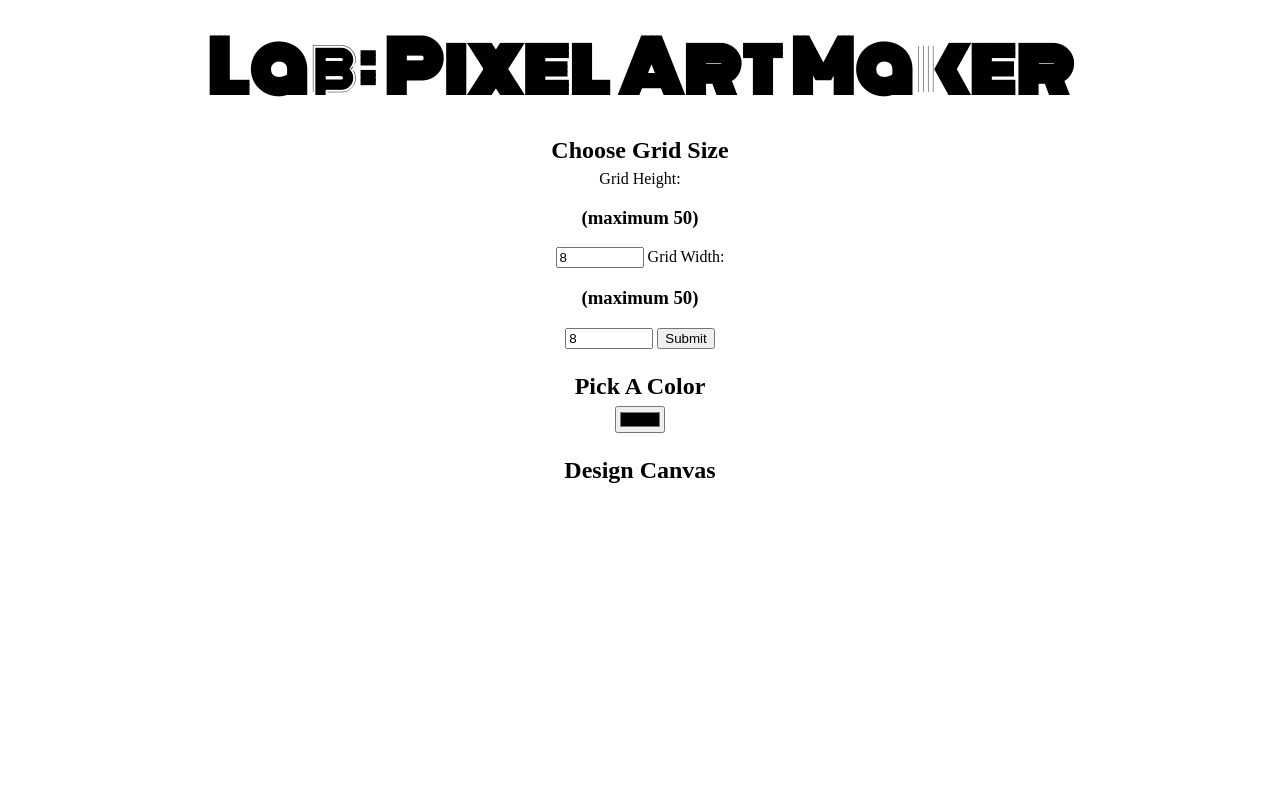
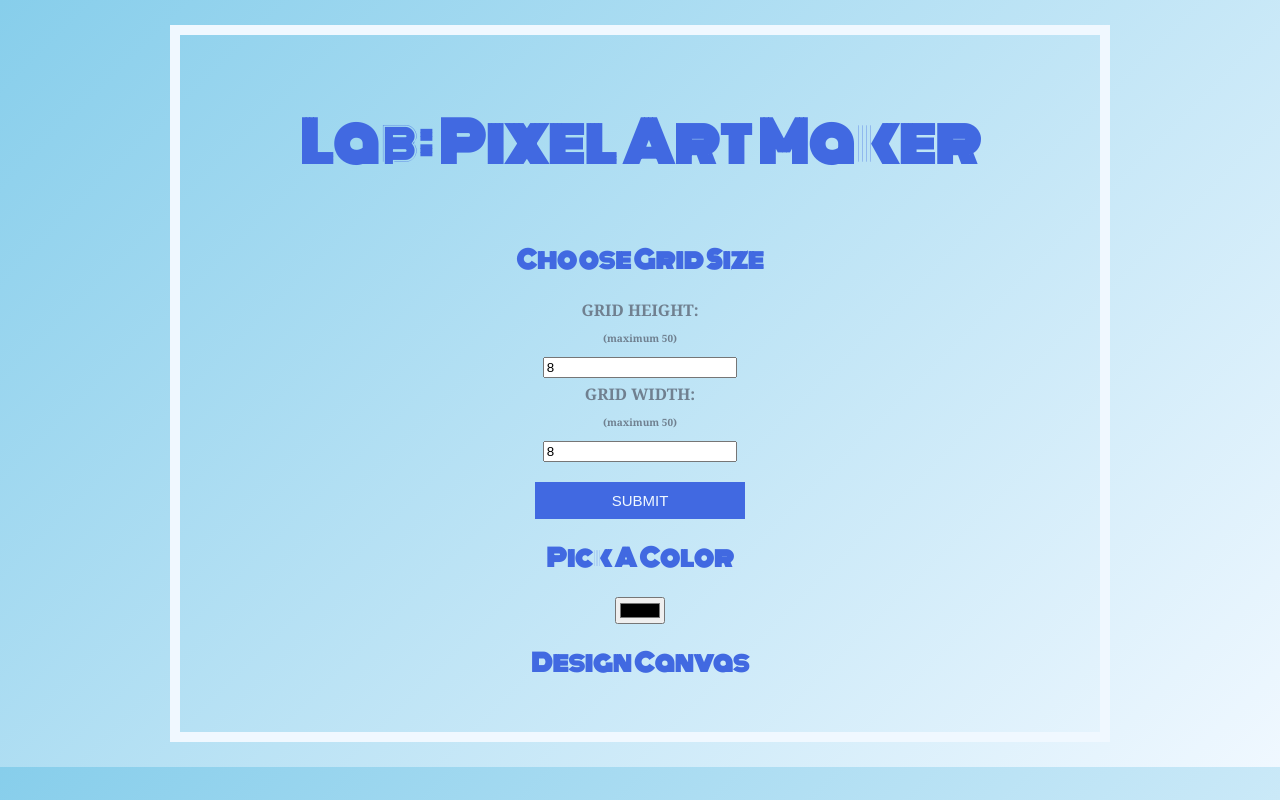
Before and after one commit to adabekee/Adaeze.Chukwu, a plain HTML site: page index.html in a window 1280 px wide. Drawn offline with nearby package versions, Linux system fonts and the light colour scheme.

Commit message:
Update styles.css

```diff
--- a/styles.css
+++ b/styles.css
@@ -1,15 +1,30 @@
 body {
     text-align: center;
+    background: linear-gradient(135deg, SkyBlue  0%,AliceBlue 100%);
+filter: progid:DXImageTransform.Microsoft.gradient(
+  startColorstr='SkyBlue ', endColorstr='AliceBlue ',GradientType=0
+  );
+}
+
+.border{
+  width: 100%;
+  max-width: 900px;
+  margin: 25px auto;
+  padding: 10px 10px 30px;
+  border: 10px solid AliceBlue;
 }
 
 h1 {
     font-family: Monoton;
-    font-size: 70px;
-    margin: 0.2em;
+    font-size: 55px;
+    margin: 1em;
+    color:RoyalBlue ;
 }
 
 h2 {
-    margin: 1em 0 0.25em;
+    margin: 2.5em 2.5 1.25em;
+    color: RoyalBlue ;
+    font-family: Monoton;
 }
 
 h2:first-of-type {
@@ -36,5 +51,40 @@ td {
 }
 
 input[type=number] {
-    width: 6em;
+    width: 14em;
 }
+
+#sizePicker{
+  font-family: Georgia, serif;
+  font-weight: bold;
+  color: SlateGrey;
+}
+
+label {
+  display:block;
+  text-align: center;
+  margin: 5px 0 ;
+  text-transform: uppercase;
+}
+
+input[type = submit]{
+    width: 14em;
+    display:block;
+    padding:10px;
+    margin: 20px 345px;
+    background-color: RoyalBlue;
+    border: none;
+    color: AliceBlue;
+    cursor: pointer;
+    font-size:15px;
+    text-transform: uppercase;
+    align-items: center;
+}
+input[type=submit]:hover {
+   background-color: AliceBlue;
+   color: RoyalBlue;
+}
+
+h3{
+  font-size: 10px;
+}
```
